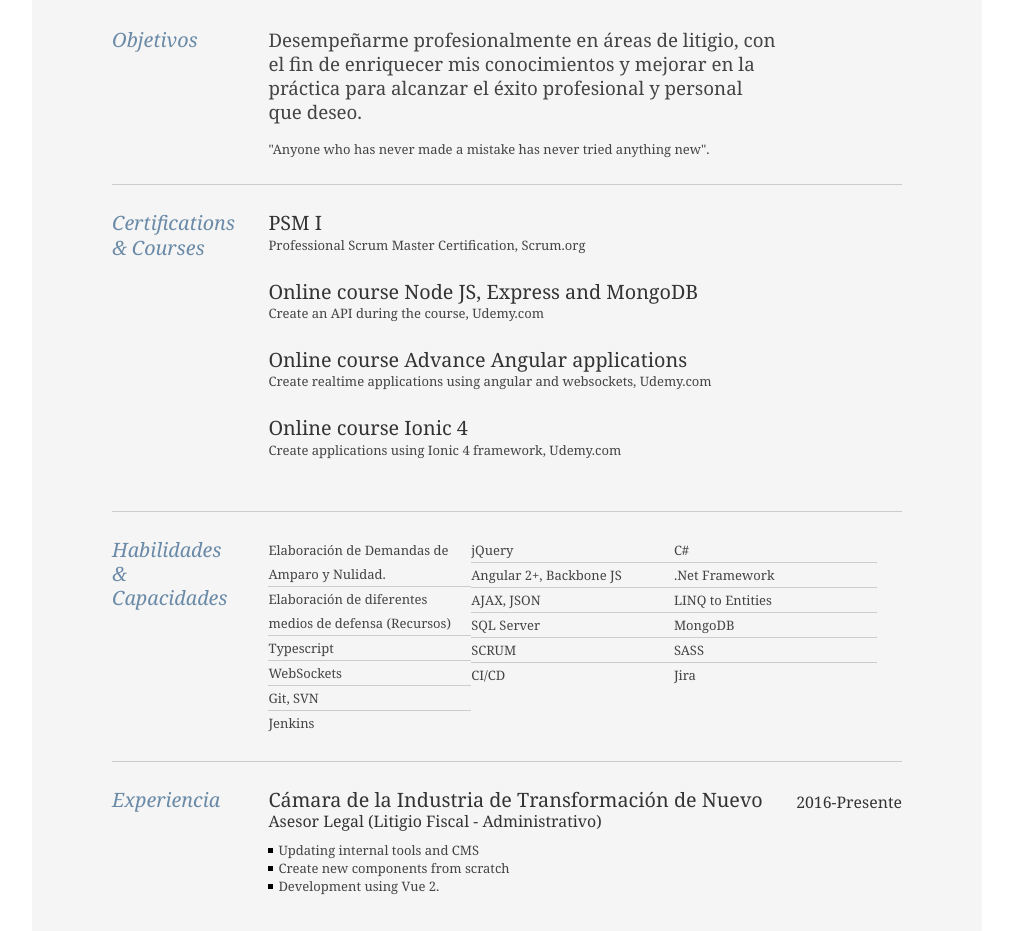
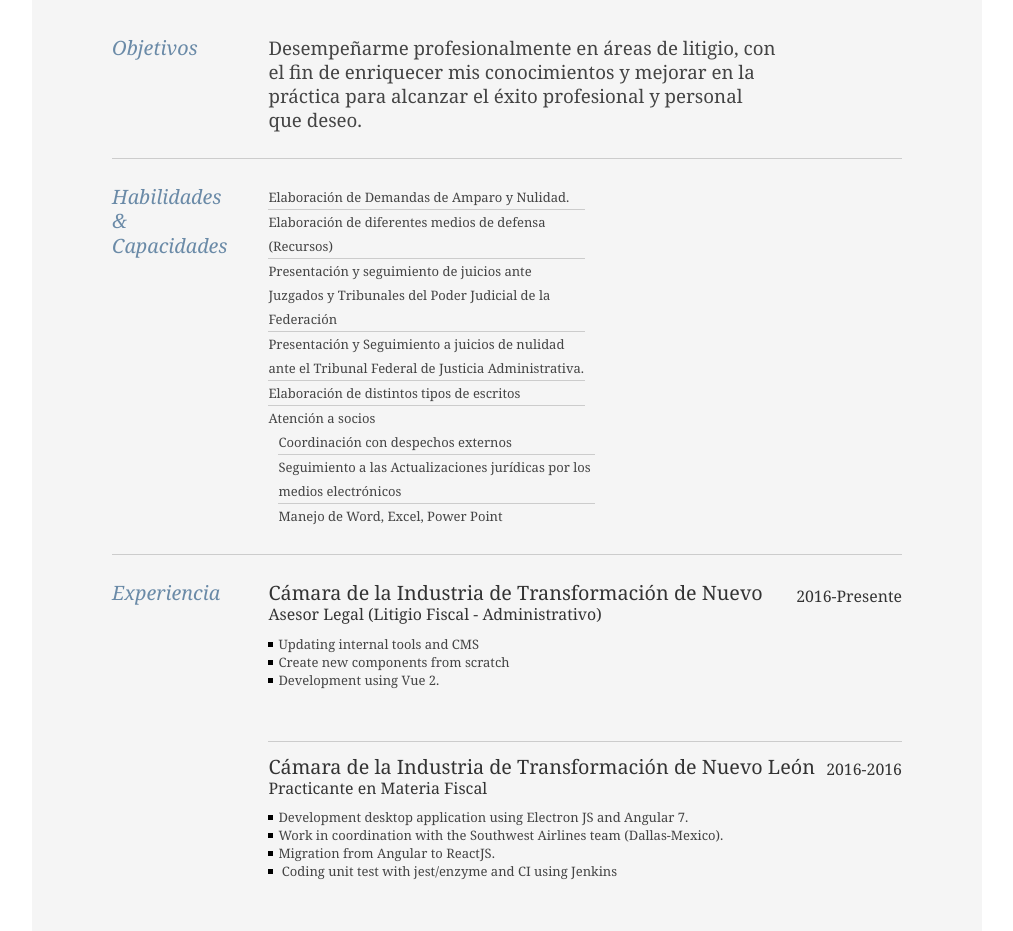
Before and after one commit to ReneMercado/Christian-CV, a plain HTML site: page index.html in a window 1280 px wide. Shown: the part 304-1235 px from the top of the page, without its empty margins (133-1146 px from the left). Drawn offline with Linux system fonts and the light colour scheme.

Commit message:
christian cv

```diff
--- a/index.html
+++ b/index.html
@@ -19,16 +19,19 @@
         <div id="inner">
             <div id="hd">
                 <div class="yui-gc">
-                    <div class="yui-u first">
-                        <h1>Christian Delgado</h1>
-                        <h2>Abogado Legal</h2>
+                    <div class="yui-u first" style="display: flex">
+                        <img src="./christian.png" height="150" />
+                        <div style="width: 70%; margin: auto">
+                            <h1>Christian Delgado</h1>
+                            <h2>Abogado Legal</h2>
+                        </div>
                     </div>
                     <div class="yui-u">
                         <div class="contact-info">
                             <h3><a
                                     href="mailto:delgado.christian.ivan@hotmail.com">delgado.christian.ivan@hotmail.com</a>
                             </h3>
-                            <h3>+52 81 24344545</h3>
+                            <h3>8184706161</h3>
                             <h3><a href="https://github.com/ReneMercado">https://github.com/ReneMercado</a></h3>
                         </div>
                         <!--// .contact-info -->
@@ -51,13 +54,13 @@
                                     conocimientos y mejorar en la práctica para alcanzar el éxito profesional y personal
                                     que deseo.
                                 </p>
-                                <br>
-                                <p>"Anyone who has never made a mistake has never tried anything new".</p>
+                                <!-- <br>
+                                <p>"Anyone who has never made a mistake has never tried anything new".</p> -->
                             </div>
                         </div>
                         <!--// .yui-gf -->
 
-                        <div class="yui-gf">
+                        <!-- <div class="yui-gf">
                             <div class="yui-u first">
                                 <h2 class="section-title">Certifications & Courses</h2>
                             </div>
@@ -79,7 +82,7 @@
                                     <p>Create applications using Ionic 4 framework, Udemy.com</p>
                                 </div>
                             </div>
-                        </div>
+                        </div> -->
                         <!--// .yui-gf -->
 
                         <div class="yui-gf">
@@ -87,30 +90,32 @@
                                 <h2 class="section-title">Habilidades & Capacidades</h2>
                             </div>
                             <div class="yui-u">
-                                <ul class="talent">
+                                <ul class="talent" style="width: 50%;">
                                     <li>Elaboración de Demandas de Amparo y Nulidad.</li>
                                     <li>Elaboración de diferentes medios de defensa (Recursos)</li>
-                                    <li>Typescript</li>
-                                    <li>WebSockets</li>
-                                    <li>Git, SVN</li>
-                                    <li class="last">Jenkins</li>
+                                    <li>Presentación y seguimiento de juicios ante Juzgados y Tribunales del Poder
+                                        Judicial de la Federación</li>
+                                    <li>Presentación y Seguimiento a juicios de nulidad ante el Tribunal Federal de
+                                        Justicia Administrativa.</li>
+                                    <li>Elaboración de distintos tipos de escritos</li>
+                                    <li class="last">Atención a socios</li>
                                 </ul>
-                                <ul class="talent">
-                                    <li>jQuery</li>
-                                    <li>Angular 2+, Backbone JS</li>
-                                    <li>AJAX, JSON</li>
-                                    <li>SQL Server</li>
-                                    <li>SCRUM</li>
-                                    <li class="last">CI/CD</li>
+                                <ul class="talent" style="width: 50%; margin-left: 10px;">
+                                    <li>Coordinación con despechos externos</li>
+                                    <li>Seguimiento a las Actualizaciones jurídicas por los medios electrónicos </li>
+                                    <!-- <li>MS Word</li> -->
+                                    <!-- <li>SQL Server</li> -->
+                                    <!-- <li>SCRUM</li> -->
+                                    <li class="last">Manejo de Word, Excel, Power Point</li>
                                 </ul>
-                                <ul class="talent">
+                                <!-- <ul class="talent">
                                     <li>C#</li>
                                     <li>.Net Framework</li>
                                     <li>LINQ to Entities</li>
                                     <li>MongoDB</li>
                                     <li>SASS</li>
                                     <li class="last">Jira</li>
-                                </ul>
+                                </ul> -->
                             </div>
                         </div>
                         <!--// .yui-gf-->
@@ -250,8 +255,7 @@
             <div id="ft">
                 <p>Christian Delgado &mdash; <a
                         href="mailto:delgado.christian.ivan@hotmail.com">delgado.christian.ivan@hotmail.com</a> &mdash;
-                    +52 81
-                    24344545
+                    8184706161
                 </p>
             </div>
             <!--// footer -->
```
Also changed, not shown: christian.png (added).
